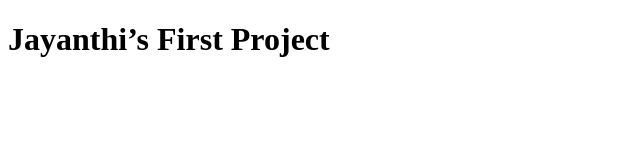
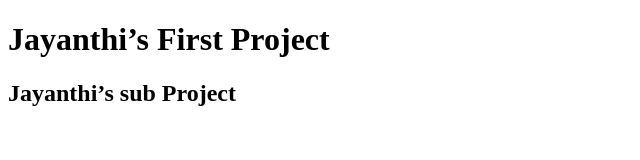
Before and after one commit to loveMySpaceHere/firstproject, a plain HTML site: page index.html in a window 1280 px wide. Shown: the whole page, without its empty margins (0-640 px from the left). Drawn offline with Linux system fonts and the light colour scheme.

Commit message:
Adding h2 heading

```diff
--- a/index.html
+++ b/index.html
@@ -9,6 +9,7 @@
 <body>
     <div class="container">
         <h1>Jayanthi’s First Project</h1>
+        <h2>Jayanthi’s sub Project</h2>
     </div>
 </body>
 </html>
```
